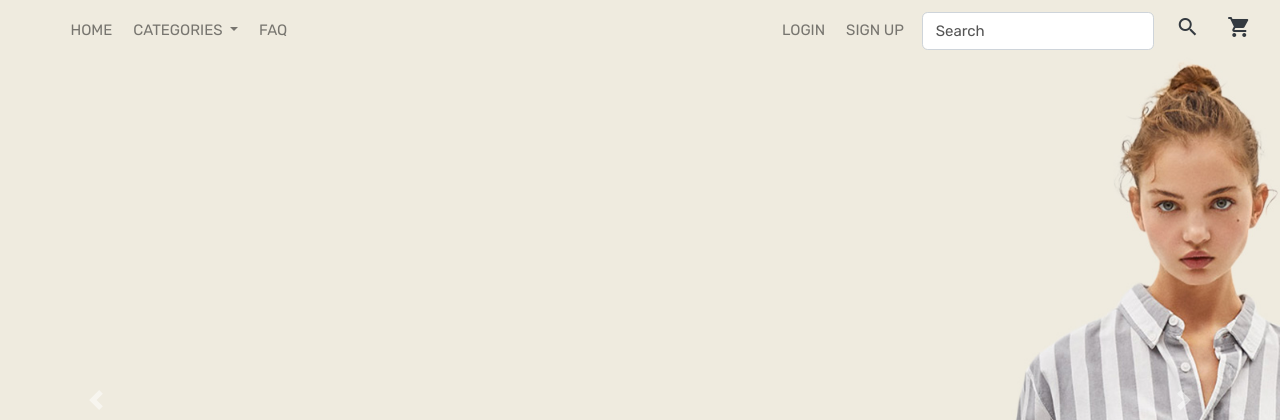
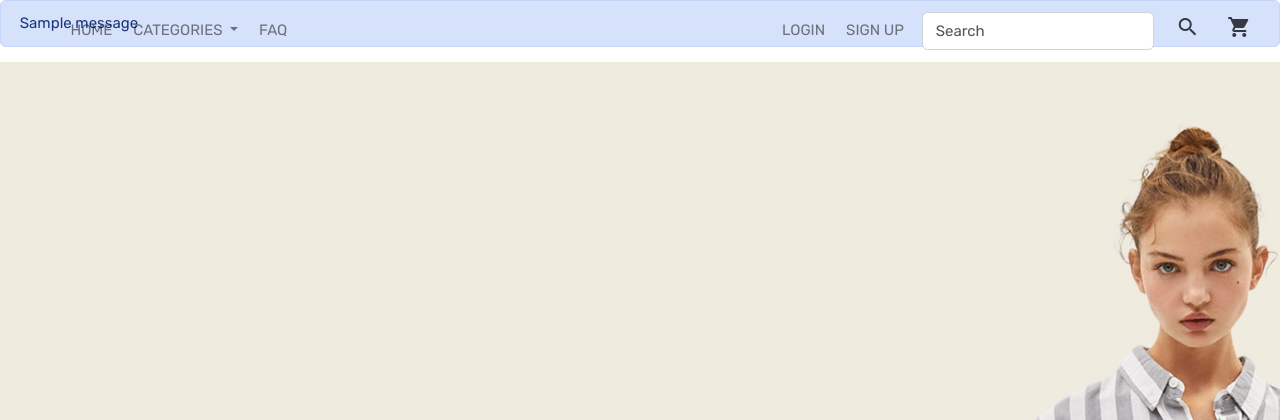
Before and after one commit to poipiii/chaints, a Flask app: template templates/home_page.html in a window 1280 px wide. Shown: the top 420 px of the page. Run offline with Flask 2, Linux system fonts and the light colour scheme; the template is opened without the code that fills it: most values are stand-ins (such as "Sample title", 1, 10 or a date in 2020); grey boxes marked "Sample" are stand-in pictures; one stand-in notice (Sample message) is shown; some libraries are stand-ins or nearby versions; some web fonts are replaced.

Commit message:
user management part

```diff
--- a/templates/home_page.html
+++ b/templates/home_page.html
@@ -1,7 +1,12 @@
 {% extends "base.html" %}
 {% block content %}
 {% with messages = get_flashed_messages() %}
-{%endwith%}
+  {% if messages %}
+    {% for message in messages %}
+      <div class="alert alert-primary">{{message}}</div>
+    {% endfor %}
+  {% endif %}
+{% endwith %}
 <style>
   .navbar {
     transition: all 0.4s;
```
